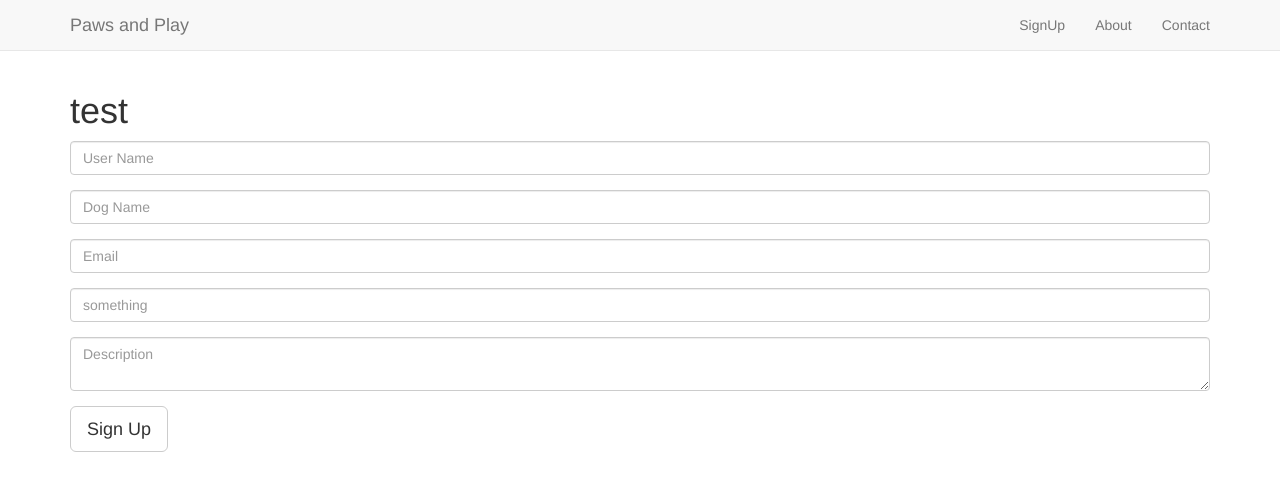
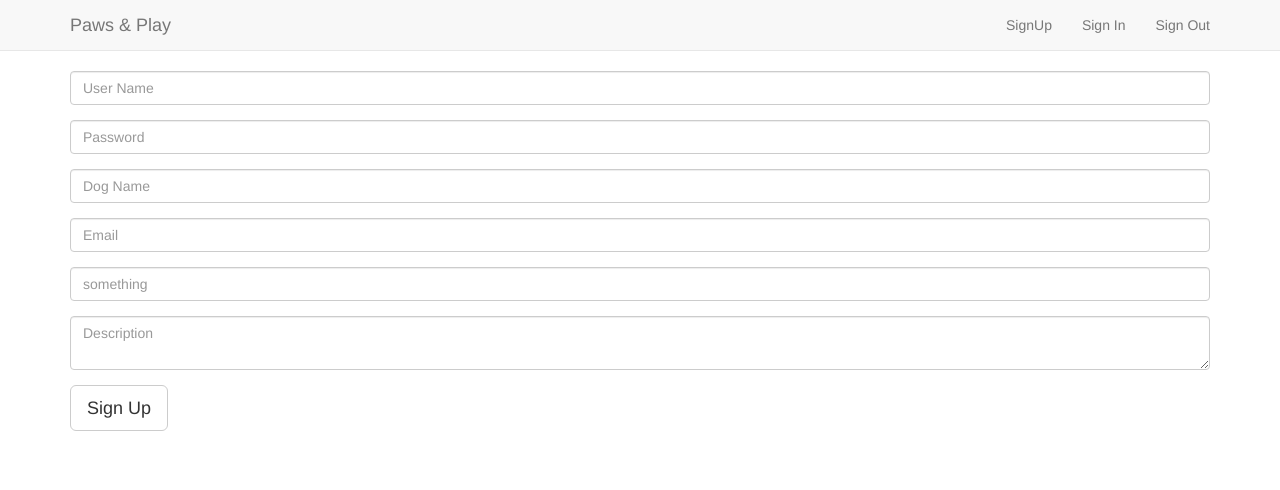
Before and after one commit to devfest-2016/RENAME-THIS-TEAM8_Siddharth_general_GROUP_1, a React (Create React App) app in the folder paws-and-play/: page /signup in a window 1280 px wide. Shown: the top 490 px of the page. Built offline with nearby package versions, Linux system fonts and the light colour scheme.

Commit message:
react structure

```diff
--- a/paws-and-play/src/App.js
+++ b/paws-and-play/src/App.js
@@ -9,7 +9,6 @@ class App extends Component {
       <div>
         <NavBar/>
         <div className="container">
-          <h1>test</h1>
           {this.props.children}
         </div>
       </div>
--- a/paws-and-play/src/components/navbar.js
+++ b/paws-and-play/src/components/navbar.js
@@ -14,13 +14,13 @@ class NavBar extends React.Component {
               <span className="icon-bar"></span>
               <span className="icon-bar"></span>
             </button>
-            <a href="#" className="navbar-brand">Paws and Play</a>
+            <a href="/" className="navbar-brand">Paws & Play</a>
           </div>
             <div className="collapse navbar-collapse navHeaderCollapse">
               <ul className="nav navbar-nav navbar-right">
                 <li> <a href="/signup">SignUp</a></li>
-                <li> <a href="#">About</a></li>
-                <li> <a href="#">Contact</a></li>
+                <li> <a href="/signin">Sign In</a></li>
+                <li> <a href="#">Sign Out</a></li>
               </ul>
             </div>
           </div>
--- /dev/null
+++ b/paws-and-play/src/components/signIn.js
@@ -0,0 +1,22 @@
+import React from 'react';
+
+export default function SignUp(){
+	return(
+		<div>
+      <form className="" action="index.html" method="post" >
+        <fieldset>
+          <div className="form-group">
+            <input className="form-control input-md" type="text" name="username" value="" placeholder="User Name" />
+          </div>
+          <div className="form-group">
+            <input className="form-control input-md" type="password" name="password" value="" placeholder="Password" />
+          </div>
+          <div className="form-group">
+            <button className="btn btn-lg btn-default dark-button">Sign In</button>
+          </div>
+        </fieldset>
+      </form>
+
+		</div>
+	)
+}
--- a/paws-and-play/src/components/signUp.js
+++ b/paws-and-play/src/components/signUp.js
@@ -7,6 +7,9 @@ export default function SignUp(){
         <fieldset>
           <div className="form-group">
             <input className="form-control input-md" type="text" name="username" value="" placeholder="User Name" />
+          </div>
+          <div className="form-group">
+            <input className="form-control input-md" type="password" name="username" value="" placeholder="Password" />
           </div>
           <div className="form-group">
             <input className="form-control input-md" type="text" name="dogname" value="" placeholder="Dog Name" />
--- a/paws-and-play/src/components/welcome.js
+++ b/paws-and-play/src/components/welcome.js
@@ -0,0 +1,9 @@
+import React from 'react';
+
+export default function welcome(){
+	return(
+		<div>
+			<h1>Paws & Play</h1>
+		</div>
+	)
+}
--- a/paws-and-play/src/routes.js
+++ b/paws-and-play/src/routes.js
@@ -2,8 +2,8 @@ import React from 'react'
 import {Route, IndexRoute} from 'react-router'
 import App from './App'
 
-import Login from './components/login'
-import Signup from './components/signUp'
+import SignIn from './components/signIn'
+import SignUp from './components/signUp'
 import HomePage from './components/homePage'
 import Welcome from './components/welcome'
 
@@ -13,8 +13,8 @@ export default(
   <Route path='/' component={App}>
     <IndexRoute component={Welcome}/>
 
-    <Route path='/login' component={Login}/>
-    <Route path='/signup' component={Signup}/>
+    <Route path='/signin' component={SignIn}/>
+    <Route path='/signup' component={SignUp}/>
 
     <Route path='/homepage' component={HomePage}/>
   </Route>
```
Also changed, not shown: paws-and-play/src/components/createProfile.js (deleted), paws-and-play/src/components/login.js (deleted).
